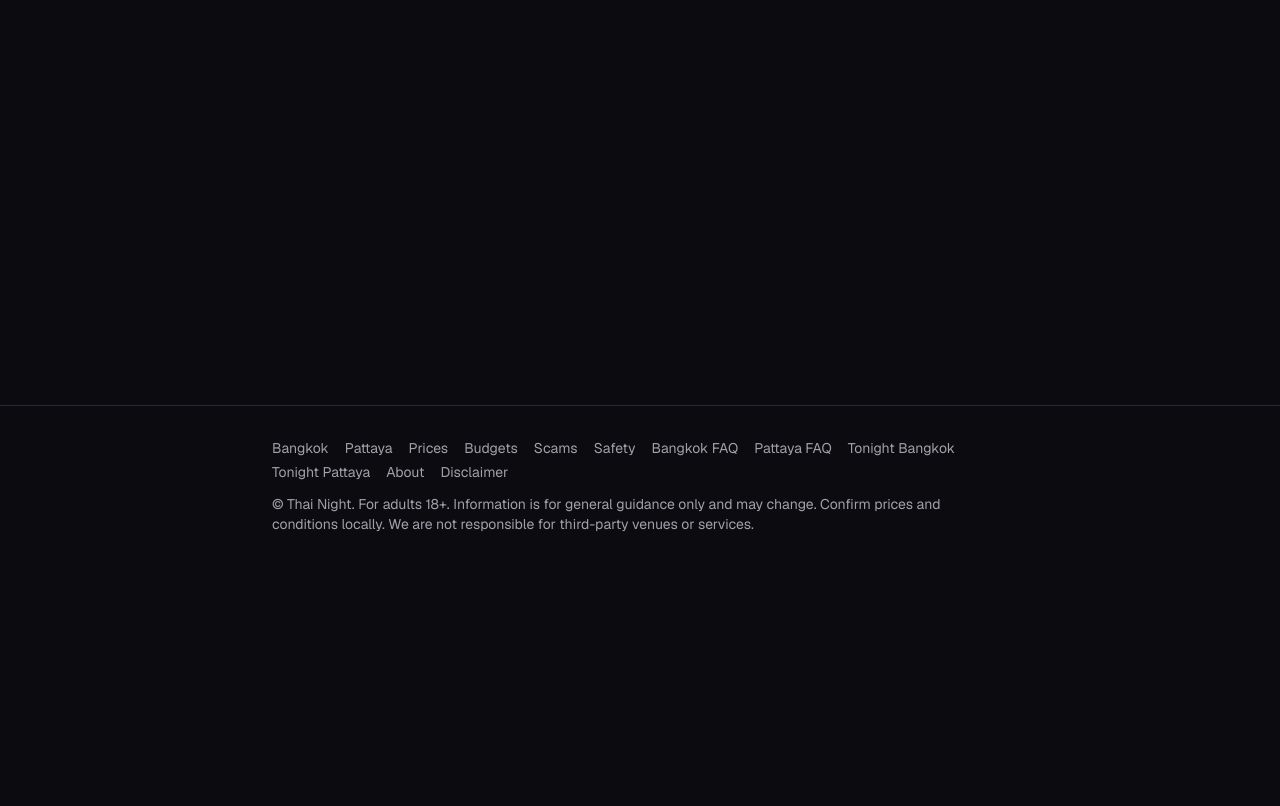
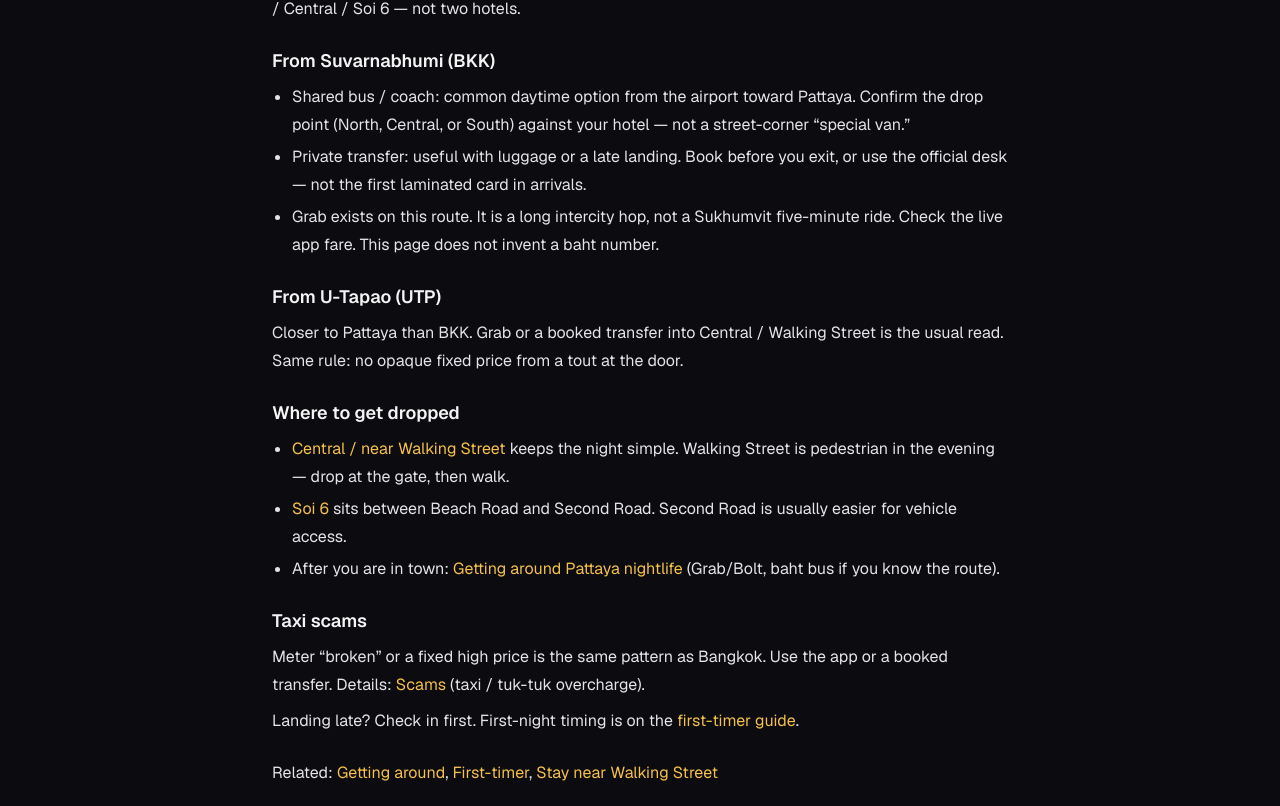
Before and after one commit to ouyowu/thainight-co, a Next.js app: page /pattaya/airport in a window 1280 px wide. Before the commit this address had no page. Shown: the part 234-1040 px from the top of the page. Before the commit the page ends 800 px from the top, so only its background shows below. Built offline with nearby package versions, Linux system fonts and the light colour scheme.

Commit message:
Add Bangkok and Pattaya airport-to-nightlife guides

```diff
--- /dev/null
+++ b/app/bangkok/airport/page.tsx
@@ -0,0 +1,96 @@
+import Link from "next/link";
+import { PageShell } from "@/components/PageShell";
+import { pageMeta } from "@/lib/seo";
+
+export const metadata = pageMeta(
+  "Bangkok Airport to Nightlife 2026 – BKK & DMK",
+  "Suvarnabhumi (BKK) and Don Mueang (DMK) to Nana, Asok and Sukhumvit nightlife. Airport rail/BTS vs Grab, late arrivals, no tout taxis.",
+  "/bangkok/airport/",
+);
+
+export default function BangkokAirportPage() {
+  return (
+    <PageShell title="Bangkok Airport to Nightlife 2026 – BKK & DMK">
+      <p>
+        For Cowboy and Nana Plaza, land and go to the Sukhumvit corridor —{" "}
+        <Link href="/bangkok/hotels-nana-asok/" className="text-accent hover:underline">
+          Nana or Asok
+        </Link>
+        . Two airports: Suvarnabhumi (BKK) and Don Mueang (DMK). Same nightlife cluster. Different
+        first hop.
+      </p>
+      <section>
+        <h2 className="text-lg font-semibold text-foreground">Suvarnabhumi (BKK)</h2>
+        <ul className="mt-2 list-disc space-y-1 pl-5">
+          <li>Main international airport. Most long-haul flights.</li>
+          <li>
+            Daytime / early evening: Airport Rail Link toward the city, then BTS to Nana or Asok.
+            That is the clean public-rail path — no curb negotiation.
+          </li>
+          <li>
+            If you are tired or bags are heavy: Grab from the official pickup. Same destination —
+            Sukhumvit Nana/Asok.
+          </li>
+        </ul>
+      </section>
+      <section>
+        <h2 className="text-lg font-semibold text-foreground">Don Mueang (DMK)</h2>
+        <ul className="mt-2 list-disc space-y-1 pl-5">
+          <li>Second Bangkok airport. Many regional / low-cost flights.</li>
+          <li>
+            No one-seat rail into Nana Plaza. Grab (or a booked transfer) to BTS Nana / Asok is the
+            practical default.
+          </li>
+          <li>Do not invent a “cheap taxi deal” with the first person at arrivals.</li>
+        </ul>
+      </section>
+      <section>
+        <h2 className="text-lg font-semibold text-foreground">Late-night arrival</h2>
+        <p className="mt-2">
+          Rail and BTS stop. After that, Grab or Bolt — not a random taxi tout. Meter “broken” or a
+          fixed high price is a known pattern. See{" "}
+          <Link href="/scams/" className="text-accent hover:underline">
+            Scams
+          </Link>
+          .
+        </p>
+        <p className="mt-2">
+          If you land after midnight, check in first. Do not start Cowboy or Nana the same hour
+          unless you already know the format. First-night timing lives on the{" "}
+          <Link href="/bangkok/first-timer/" className="text-accent hover:underline">
+            first-timer guide
+          </Link>
+          .
+        </p>
+      </section>
+      <section>
+        <h2 className="text-lg font-semibold text-foreground">Don’t take tout taxis</h2>
+        <ul className="mt-2 list-disc space-y-1 pl-5">
+          <li>Official app pickup or the posted public rail. Not a laminated card in the hall.</li>
+          <li>Once you are on Sukhumvit, the same rule applies late: Grab/Bolt, not curb haggling.</li>
+          <li>
+            How the last mile works after you are in town:{" "}
+            <Link href="/bangkok/getting-around/" className="text-accent hover:underline">
+              Getting around Bangkok nightlife
+            </Link>
+            .
+          </li>
+        </ul>
+      </section>
+      <p>
+        Related:{" "}
+        <Link href="/bangkok/getting-around/" className="text-accent hover:underline">
+          Getting around
+        </Link>
+        ,{" "}
+        <Link href="/bangkok/first-timer/" className="text-accent hover:underline">
+          First-timer
+        </Link>
+        ,{" "}
+        <Link href="/bangkok/hotels-nana-asok/" className="text-accent hover:underline">
+          Stay near Nana & Asok
+        </Link>
+      </p>
+    </PageShell>
+  );
+}
--- /dev/null
+++ b/app/pattaya/airport/page.tsx
@@ -0,0 +1,104 @@
+import Link from "next/link";
+import { PageShell } from "@/components/PageShell";
+import { pageMeta } from "@/lib/seo";
+
+export const metadata = pageMeta(
+  "Pattaya Airport Transfer 2026 – BKK & U-Tapao",
+  "Bangkok Suvarnabhumi (BKK) and U-Tapao (UTP) to Walking Street, Central Pattaya and Soi 6. Shared bus, private transfer, Grab — no fake baht quotes.",
+  "/pattaya/airport/",
+);
+
+export default function PattayaAirportPage() {
+  return (
+    <PageShell title="Pattaya Airport Transfer 2026 – BKK & U-Tapao">
+      <p>
+        Most visitors still arrive via Bangkok Suvarnabhumi (BKK), then road to central Pattaya.
+        U-Tapao (UTP) is the closer regional airport when your ticket actually lands there. Aim for
+        one base: Walking Street / Central / Soi 6 — not two hotels.
+      </p>
+      <section>
+        <h2 className="text-lg font-semibold text-foreground">From Suvarnabhumi (BKK)</h2>
+        <ul className="mt-2 list-disc space-y-1 pl-5">
+          <li>
+            Shared bus / coach: common daytime option from the airport toward Pattaya. Confirm the
+            drop point (North, Central, or South) against your hotel — not a street-corner “special
+            van.”
+          </li>
+          <li>
+            Private transfer: useful with luggage or a late landing. Book before you exit, or use
+            the official desk — not the first laminated card in arrivals.
+          </li>
+          <li>
+            Grab exists on this route. It is a long intercity hop, not a Sukhumvit five-minute ride.
+            Check the live app fare. This page does not invent a baht number.
+          </li>
+        </ul>
+      </section>
+      <section>
+        <h2 className="text-lg font-semibold text-foreground">From U-Tapao (UTP)</h2>
+        <p className="mt-2">
+          Closer to Pattaya than BKK. Grab or a booked transfer into Central / Walking Street is the
+          usual read. Same rule: no opaque fixed price from a tout at the door.
+        </p>
+      </section>
+      <section>
+        <h2 className="text-lg font-semibold text-foreground">Where to get dropped</h2>
+        <ul className="mt-2 list-disc space-y-1 pl-5">
+          <li>
+            <Link href="/pattaya/hotels-walking-street/" className="text-accent hover:underline">
+              Central / near Walking Street
+            </Link>{" "}
+            keeps the night simple. Walking Street is pedestrian in the evening — drop at the gate,
+            then walk.
+          </li>
+          <li>
+            <Link href="/pattaya/areas/soi-6/" className="text-accent hover:underline">
+              Soi 6
+            </Link>{" "}
+            sits between Beach Road and Second Road. Second Road is usually easier for vehicle
+            access.
+          </li>
+          <li>
+            After you are in town:{" "}
+            <Link href="/pattaya/getting-around/" className="text-accent hover:underline">
+              Getting around Pattaya nightlife
+            </Link>{" "}
+            (Grab/Bolt, baht bus if you know the route).
+          </li>
+        </ul>
+      </section>
+      <section>
+        <h2 className="text-lg font-semibold text-foreground">Taxi scams</h2>
+        <p className="mt-2">
+          Meter “broken” or a fixed high price is the same pattern as Bangkok. Use the app or a
+          booked transfer. Details:{" "}
+          <Link href="/scams/" className="text-accent hover:underline">
+            Scams
+          </Link>{" "}
+          (taxi / tuk-tuk overcharge).
+        </p>
+        <p className="mt-2">
+          Landing late? Check in first. First-night timing is on the{" "}
+          <Link href="/pattaya/first-timer/" className="text-accent hover:underline">
+            first-timer guide
+          </Link>
+          .
+        </p>
+      </section>
+      <p>
+        Related:{" "}
+        <Link href="/pattaya/getting-around/" className="text-accent hover:underline">
+          Getting around
+        </Link>
+        ,{" "}
+        <Link href="/pattaya/first-timer/" className="text-accent hover:underline">
+          First-timer
+        </Link>
+        ,{" "}
+        <Link href="/pattaya/hotels-walking-street/" className="text-accent hover:underline">
+          Stay near Walking Street
+        </Link>
+      </p>
+    </PageShell>
+  );
+}
```
